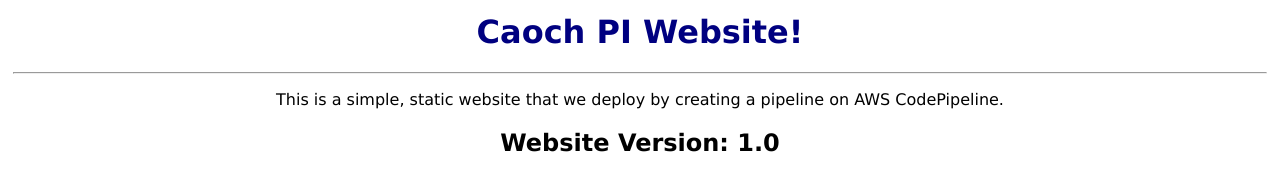
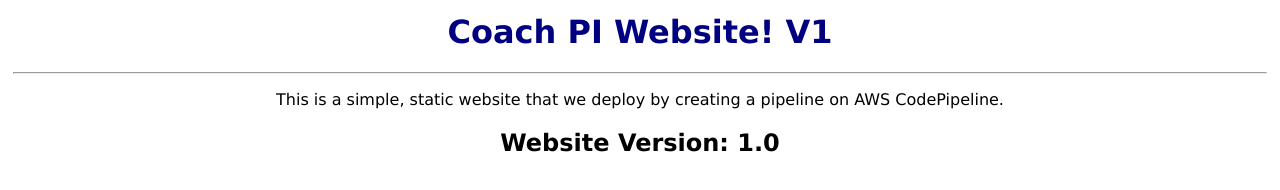
Before and after one commit to swindsors/coachpihtml, a plain HTML site: page index.html in a window 1280 px wide. Drawn offline with Linux system fonts and the light colour scheme.

Commit message:
corrected spelling

```diff
--- a/index.html
+++ b/index.html
@@ -3,7 +3,7 @@
         <title>Sample Website - AWS CodePipeline Step by Step</title>
     </head>
     <body style="text-align:center;font-family:Verdana;margin:1%;">
-        <h1 style="color:navy">Caoch PI Website!</h1>
+        <h1 style="color:navy">Coach PI Website! V1</h1>
         <hr>
         <p>This is a simple, static website that we deploy by creating a pipeline on AWS CodePipeline.</p>
         <h2>Website Version: 1.0</h2>
```
